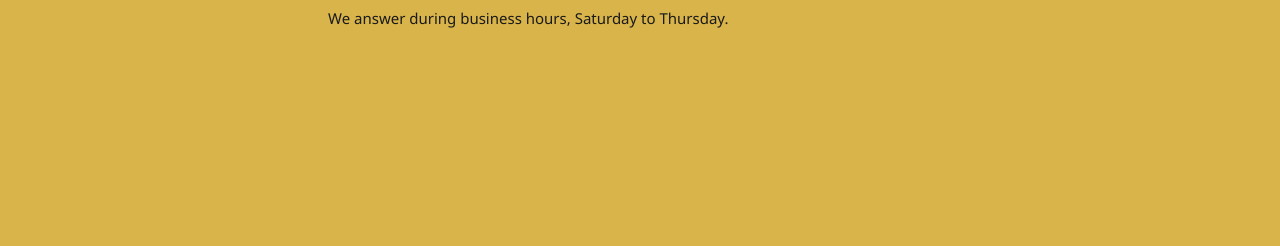
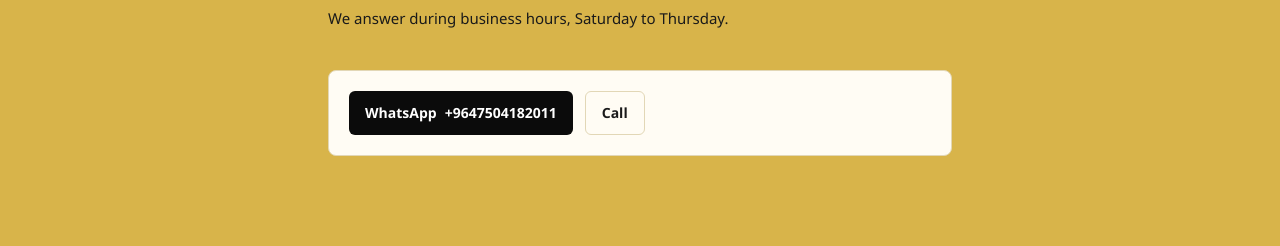
Before and after one commit to hassansordash9-dot/safeen-trucks, a Next.js app: page /en/contact in a window 1280 px wide. Shown: the part 217-463 px from the top of the page. Built offline with nearby package versions, Linux system fonts and the light colour scheme; no server answers.

Commit message:
Add owner WhatsApp and call links to contact page

```diff
--- a/src/app/[locale]/contact/page.tsx
+++ b/src/app/[locale]/contact/page.tsx
@@ -1,13 +1,26 @@
 import { LegalPage } from '@/components/LegalPage';
 import type { Locale } from '@/i18n/config';
+import { getDictionary } from '@/i18n/dictionary';
+import { createTranslator } from '@/i18n/translate';
 
 export default async function ContactPage({ params }: { params: Promise<{ locale: Locale }> }) {
   const { locale } = await params;
+  const t = createTranslator(await getDictionary(locale));
   return (
+    <>
     <LegalPage
       locale={locale}
       titleKey="pages.contact"
       sections={[{ bodyKey: 'legal.contact.p1' }, { bodyKey: 'legal.contact.hours' }]}
     />
+    <div className="container-page max-w-2xl pb-10">
+      <div className="card flex flex-wrap gap-3 p-5">
+        <a href="https://wa.me/9647504182011" target="_blank" rel="noopener noreferrer" className="btn btn-primary">
+          {t('listing.whatsapp')} <span dir="ltr">+9647504182011</span>
+        </a>
+        <a href="tel:+9647504182011" className="btn btn-outline">{t('listing.call')}</a>
+      </div>
+    </div>
+    </>
   );
 }
```
